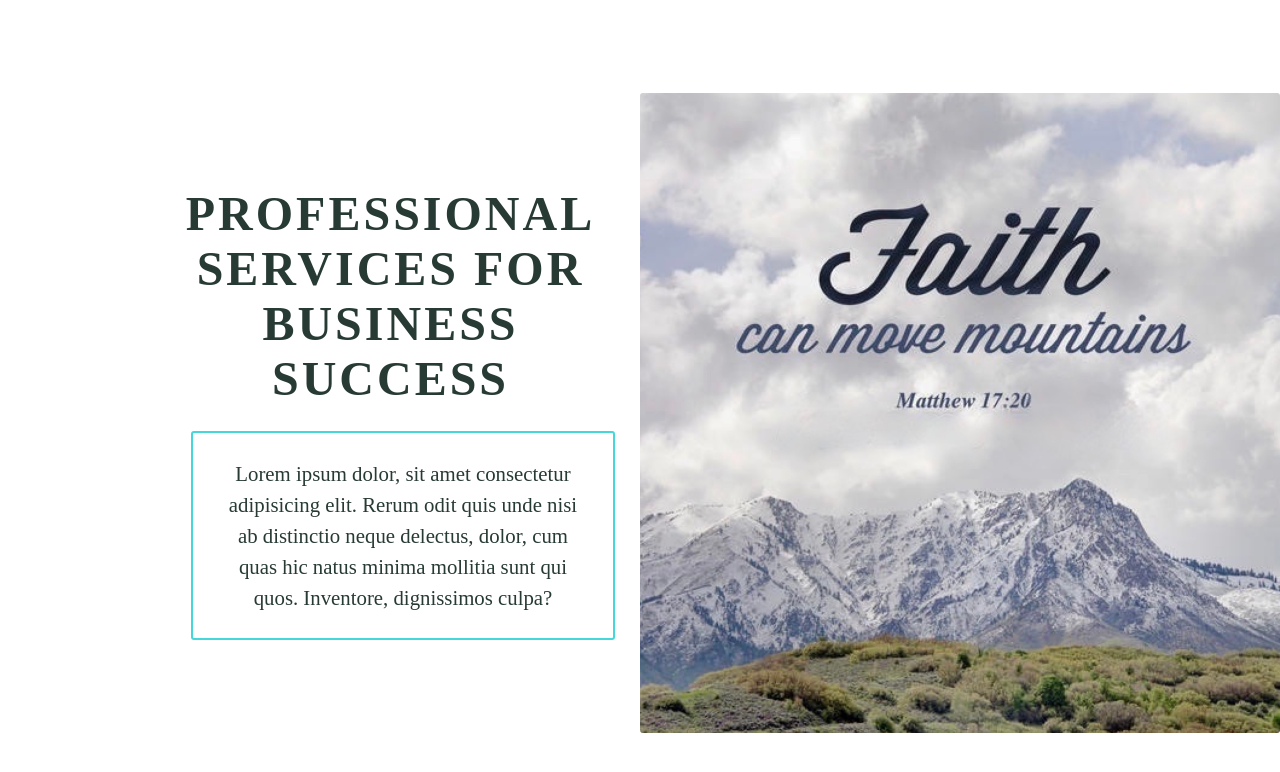
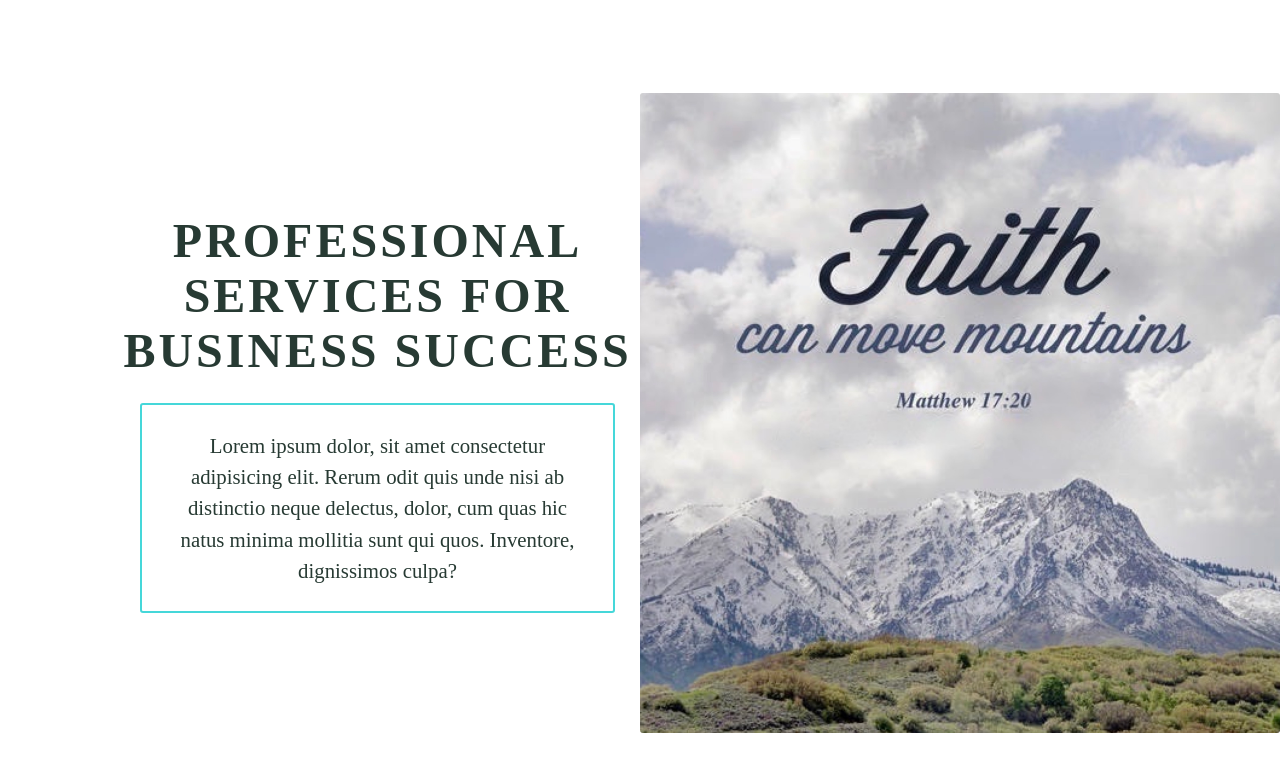
Before and after one commit to annaeliana7/Design-Sections, a website built with webpack: page src/index.html in a window 1280 px wide. Shown: the part 662-1434 px from the top of the page. Built offline with nearby package versions, Linux system fonts and the light colour scheme.

```diff
--- a/src/style.css
+++ b/src/style.css
@@ -141,12 +141,11 @@
     font-size: 3rem;
     text-transform: uppercase;
     letter-spacing: 3px;
-    margin: 0 25px 0 0;
     grid-column: span 2;
   }
 
   .headline-content {
-    margin-left: 166px;
+    margin-left: 115px;
   }
 
   /* transition- increase font size and change color on hover */
```
Also changed, not shown: dist/1861da2406dc9735d1d0.jpg (added), dist/57011448dc08b9372b5e.css (added), dist/a3bc349d4f3ed225c2ec.jpg (added), dist/index.html, dist/main.js, dist/runtime.js.
